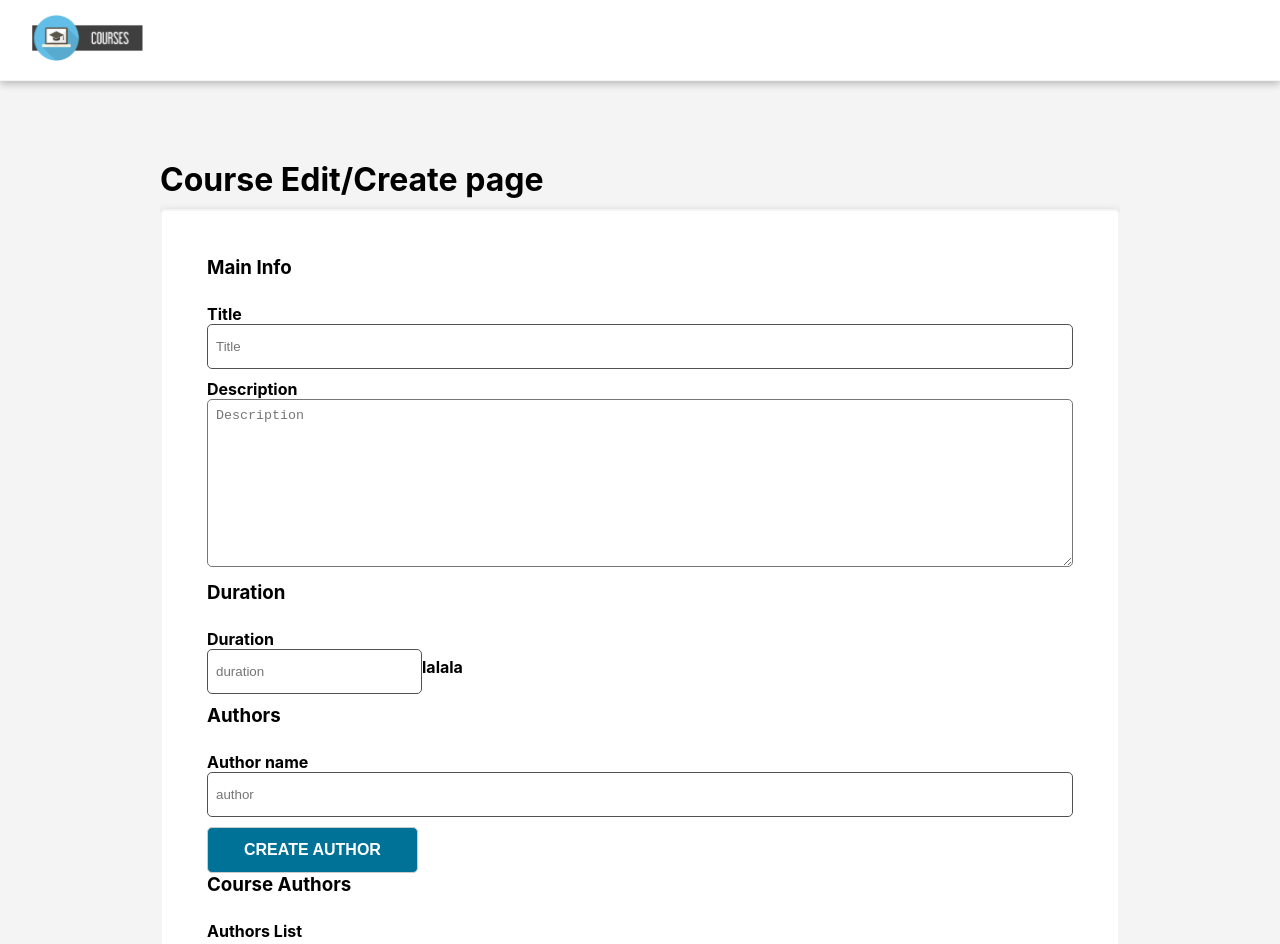
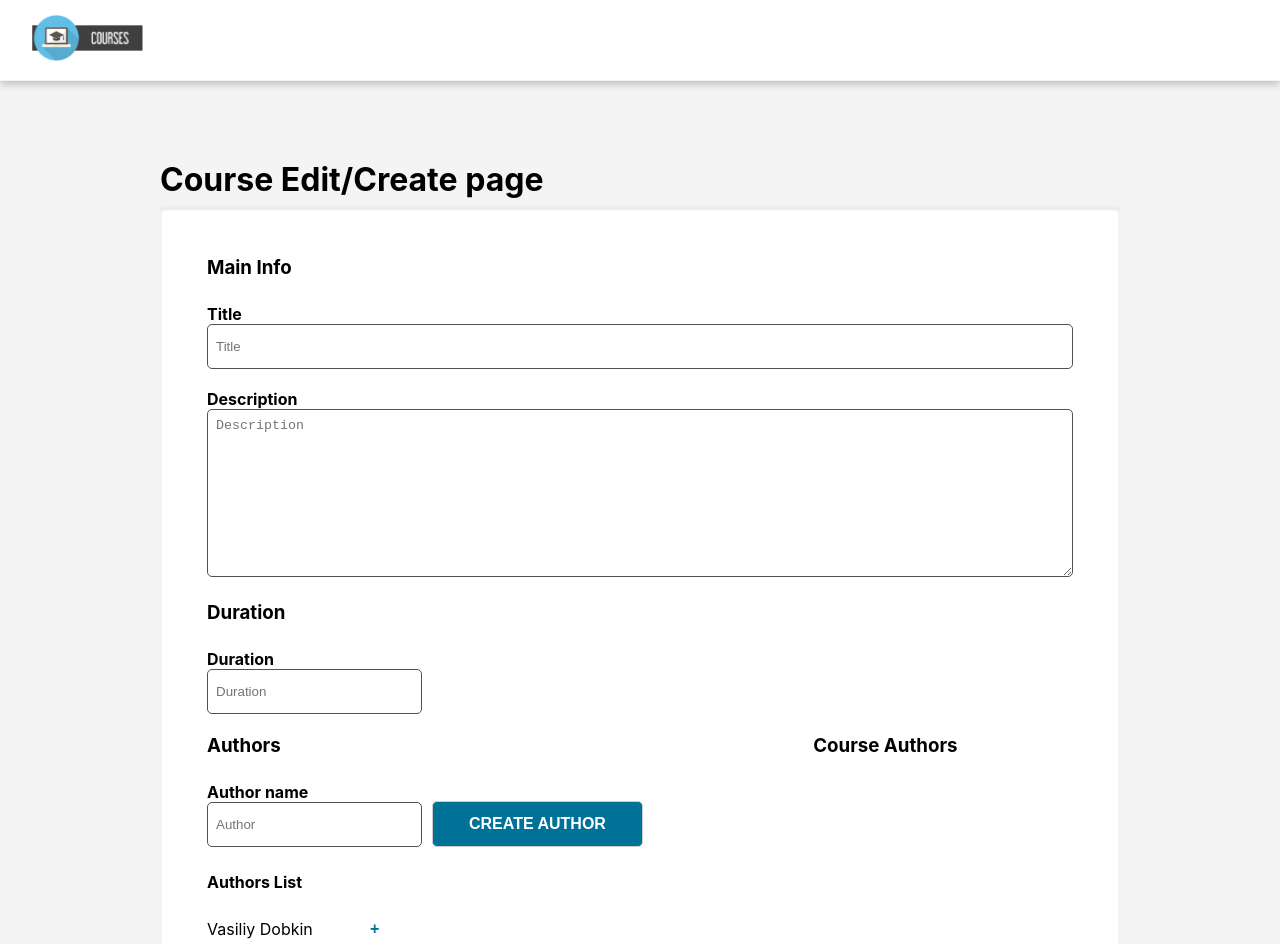
Before and after one commit to fedorenko-oleksandra/react-app, a React (Create React App) app: page /courses/add in a window 1280 px wide. Shown: the top 944 px of the page. Built offline with nearby package versions, Linux system fonts and the light colour scheme.

Commit message:
fixed create course page

```diff
--- a/src/App.jsx
+++ b/src/App.jsx
@@ -24,12 +24,19 @@ function App() {
 	useEffect(() => {
 		if (localStorage.getItem('token')) {
 			setIsLogin(true);
+			getCurrentUser();
 			setUserName(localStorage.getItem('name'));
 		} else {
 			setIsLogin(false);
 			setUserName('');
 		}
 	}, [location]);
+
+	const getCurrentUser = async () => {
+		const response = await fetch('http://localhost:4000/users/me');
+		const res = await response.json();
+		console.log(res);
+	};
 
 	let courseList;
 	if (courses.length > 0) {
--- a/src/common/Input/Input.module.scss
+++ b/src/common/Input/Input.module.scss
@@ -6,6 +6,10 @@
     border-radius: 5px;
     outline: none;
     padding: 8px;
+
+    &_error {
+        border-color: $danger-color;
+    }
 }
 
 label {
--- a/src/components/CreateCourse/CreateCourse.jsx
+++ b/src/components/CreateCourse/CreateCourse.jsx
@@ -1,22 +1,34 @@
 import React, { useState } from 'react';
-import { Link } from 'react-router-dom';
+import { Link, useNavigate } from 'react-router-dom';
 
 import { Button, Input } from '../../common';
+import { getCourseDuration } from '../../helpers';
+import AuthorItem from './components/AuthorItem/AuthorItem';
+import { mockedAuthorsList } from '../../constants';
 
 import styles from './CreateCourse.module.scss';
 
 const CreateCourse = () => {
 	const title = 'Course Edit/Create page';
+	const minLength = 3;
+	const navigate = useNavigate();
+
 	const [inputs, setInputs] = useState({
 		title: '',
 		description: '',
 		duration: '',
-		author: '',
+		authors: [],
 	});
+	const [author, setAuthor] = useState({
+		id: '',
+		name: '',
+	});
+	const [listAuthors, setListAuthors] = useState(mockedAuthorsList);
 	const [errors, setErrors] = useState({
 		title: '',
 		description: '',
 		duration: '',
+		authors: '',
 		author: '',
 	});
 
@@ -26,10 +38,16 @@ const CreateCourse = () => {
 		setInputs((values) => ({ ...values, [name]: value }));
 	};
 
+	const authorInputChange = (event) => {
+		const value = event.target.value;
+		setAuthor({ id: value, name: value });
+	};
+
 	const handleSubmit = (event) => {
 		event.preventDefault();
 		if (handleValidation()) {
-			console.logs(inputs);
+			console.log(inputs);
+			navigate(`/courses`);
 		}
 	};
 
@@ -37,23 +55,69 @@ const CreateCourse = () => {
 		let formIsValid = true;
 		let errors = {};
 
-		if (inputs.title === '') {
+		if (inputs.title === '' || inputs.title.length < minLength) {
 			errors.title = 'Title is required.';
 			formIsValid = false;
 		}
-		if (inputs.description === '') {
+		if (inputs.description === '' || inputs.description.length < minLength) {
 			errors.description = 'Description is required.';
+			formIsValid = false;
+		}
+		if (inputs.duration === '') {
+			errors.duration = 'Duration is required.';
+			formIsValid = false;
+		}
+		if (inputs.authors.length < 1) {
+			errors.authors = 'Authors is required.';
+			formIsValid = false;
+		}
+		if (author.name.length < 2) {
+			errors.author = 'Authors name should be more 2 symbols.';
 			formIsValid = false;
 		}
 		setErrors(errors);
 		return formIsValid;
 	};
 
+	const deleteAuthor = (id) => {
+		const deletedAuthor = inputs.authors.find((author) => author.id === id);
+		setListAuthors([...listAuthors, deletedAuthor]);
+		setInputs({
+			...inputs,
+			authors: inputs.authors.filter((author) => author.id !== id),
+		});
+	};
+
+	const addAuthor = (id) => {
+		const selectedAuthor = listAuthors.find((author) => author.id === id);
+		setListAuthors(listAuthors.filter((author) => author.id !== id));
+		setInputs({ ...inputs, authors: [...inputs.authors, selectedAuthor] });
+	};
+
+	const createAuthor = (id) => {
+		if (author.name.length < minLength) {
+			let errors = {};
+			errors.author = 'Authors name should be more 2 symbols.';
+			setErrors(errors);
+			return;
+		}
+		setErrors(errors);
+		if (!listAuthors.find((author) => author.id === id)) {
+			setListAuthors([...listAuthors, author]);
+			setAuthor({
+				id: '',
+				name: '',
+			});
+		} else {
+			alert(`Author ${author.name} is already added`);
+		}
+	};
+
 	return (
-		<div>
+		<form onSubmit={handleSubmit}>
 			<h1 className={styles.title}>{title}</h1>
 			<div className={styles.card_border}>
-				<form className={styles.creation_form} onSubmit={handleSubmit}>
+				<div className={styles.creation_form}>
 					<h3 className={styles.creation_subtitle}>Main Info</h3>
 					<div className={styles.input_holder}>
 						<Input
@@ -87,74 +151,76 @@ const CreateCourse = () => {
 							<Input
 								labelText='Duration'
 								id='duration'
-								type='text'
+								type='number'
 								name='duration'
-								placeholder='duration'
+								placeholder='Duration'
 								inputValue={inputs.duration}
 								className={styles.input_error}
 								handleChange={inputChange}
 							></Input>
 							<span className={styles.error}>{errors.duration}</span>
 						</div>
-						<strong>lalala</strong>
+						<strong>{getCourseDuration(inputs.duration)}</strong>
 					</div>
-					<div>
-						<div>
+					<div className={styles.authors_holder}>
+						<div className={styles.authors_left}>
 							<h3 className={styles.creation_subtitle}>Authors</h3>
-							<div>
+							<div className={styles.author_add_holder}>
 								<Input
 									labelText='Author name'
 									id='author'
 									type='text'
 									name='author'
-									placeholder='author'
-									inputValue={inputs.author}
+									placeholder='Author'
+									inputValue={author.name}
 									className={styles.input_error}
-									handleChange={inputChange}
+									handleChange={authorInputChange}
 								></Input>
-								<Button buttonText='Create Author'></Button>
+								<Button
+									type='button'
+									buttonText='Create Author'
+									onClick={() => createAuthor(author.id)}
+								></Button>
 							</div>
+							<span className={styles.error}>{errors.author}</span>
 						</div>
-						<div>
+						<div className={styles.author_list}>
 							<h3 className={styles.creation_subtitle}>Course Authors</h3>
+							<span className={styles.error}>{errors.authors}</span>
+							<div>
+								{inputs.authors.map((author) => (
+									<AuthorItem
+										key={author.id}
+										author={author.name}
+										buttonText={'-'}
+										typeButton={'button'}
+										buttonEvent={() => deleteAuthor(author.id)}
+									></AuthorItem>
+								))}
+							</div>
 						</div>
 					</div>
 					<h4 className={styles.creation_subtitle}>Authors List</h4>
-				</form>
-				{/* <div className={styles.course_info}>
-					<p className={styles.content_left}>{course.description}</p>
-
-					<div className={styles.content_right}>
-						<ul className={styles.info_wrapper}>
-							<li>
-								<strong>ID: </strong>
-								<span>{id}</span>
-							</li>
-							<li>
-								<strong>Duration: </strong>
-								{course.duration}
-							</li>
-							<li>
-								<strong>Created: </strong>
-								{course.creationDate}
-							</li>
-							<li className={styles.word_wrap}>
-								<strong>Authors: </strong>
-								<span>{course.authors}</span>
-							</li>
-						</ul>
-					</div>
-				</div> */}
+					<ul className={styles.author_list}>
+						{listAuthors.map((author) => (
+							<AuthorItem
+								key={author.id}
+								author={author.name}
+								buttonText={'+'}
+								typeButton={'button'}
+								buttonEvent={() => addAuthor(author.id)}
+							></AuthorItem>
+						))}
+					</ul>
+				</div>
 			</div>
 			<div className={styles.button_holder}>
 				<Link to='/courses'>
-					<Button buttonText='Cancel'></Button>
+					<Button type='button' buttonText='Cancel'></Button>
 				</Link>
-				<Link to='/courses'>
-					<Button buttonText='Create Course'></Button>
-				</Link>
+				<Button buttonText='Create Course' type='submit'></Button>
 			</div>
-		</div>
+		</form>
 	);
 };
 
--- a/src/components/CreateCourse/CreateCourse.module.scss
+++ b/src/components/CreateCourse/CreateCourse.module.scss
@@ -25,13 +25,13 @@
     Input,
     textarea {
       width: 100%;
-      margin-bottom: 10px;
     }
 
     textarea {
       border-radius: 5px;
       padding: 8px;
       outline: none;
+      border: 1px solid $gray-color;
     }
   }
 }
@@ -40,52 +40,67 @@
   display: flex;
   align-items: center;
 
+  strong {
+    margin-left: 20px;
+  }
 }
 
-// .content {
-//   margin: 0;
+.authors {
+  &_holder {
+    display: flex;
+    align-items: start;
+    justify-content: space-between;
+    margin-bottom: 25px;
+  }
 
-//   &_left {
-//     flex-basis: 50%;
-//     padding: 20px 20px 0 0;
-//   }
+  &_left {
+    flex: 1 1 70%;
+  }
+}
 
-//   &_right {
-//     flex-basis: 50%;
-//     display: flex;
-//     flex-direction: column;
-//     align-items: flex-start;
-//     padding: 20px 0 0 40px;
-//     border-left: 2px solid $light-color;
-//   }
-// }
+.author_add_holder {
+  display: flex;
+  align-items: flex-end;
+
+  Button {
+    margin-left: 10px;
+  }
+}
+
+.author_list {
+  flex: 1 1 30%;
+
+  Button {
+    color: $primary-blue-color;
+    background-color: $white-color;
+    border-color:  $white-color;
+    padding: 2px;
+  }
+}
 
 .title {
   margin: 0 0 10px;
   font-size: 32px;
 }
 
-// .info_wrapper {
-//   width: 100%;
-//   padding: 0;
-//   margin-bottom: 25px;
-
-//   li {
-//     margin-bottom: 10px;
-//     list-style-type: none;
-//   }
-
-//   li strong {
-//     font-size: 20px;
-//     font-weight: 700;
-//     list-style: 32px;
-//   }
-// }
-
 .button_holder {
   display: flex;
-  align-items: center;
+  align-items: baseline;
   justify-content: end;
+
+  > Button {
+    margin-left: 10px;
+  }
+}
+
+.input {
+  &_holder {
+    margin-bottom: 20px;
+  }
+
+  &_error {
+    border-color: $danger-color;
+  }
 }
 
 .error {
--- a/src/components/CreateCourse/components/AuthorItem/AuthorItem.jsx
+++ b/src/components/CreateCourse/components/AuthorItem/AuthorItem.jsx
@@ -0,0 +1,21 @@
+import React from 'react';
+
+import { Button } from '../../../../common';
+
+import styles from './AuthorItem.module.scss';
+
+const AuthorItem = (props) => {
+	return (
+		<div className={styles.author}>
+			<span className={styles.name}>{props.author}</span>
+
+			<Button
+				buttonText={props.buttonText}
+				type={props.typeButton}
+				onClick={props.buttonEvent}
+			></Button>
+		</div>
+	);
+};
+
+export default AuthorItem;
--- a/src/helpers/getCourseDuration.js
+++ b/src/helpers/getCourseDuration.js
@@ -1,4 +1,7 @@
 export const getCourseDuration = (duration) => {
+	if (!duration) {
+		return;
+	}
 	if (duration < 60) {
 		return `${duration}min`;
 	} else if (duration % 60 === 0) {
```
